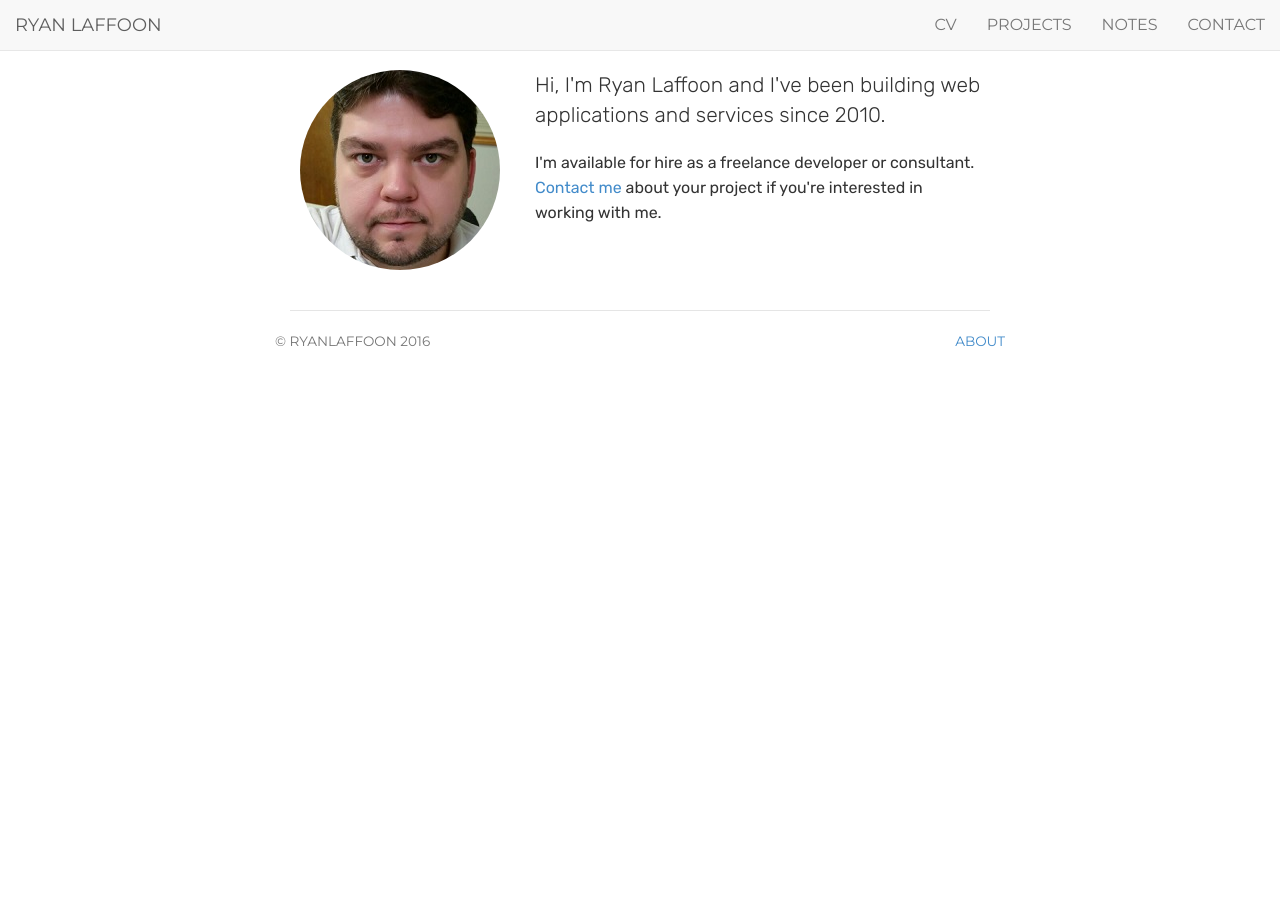
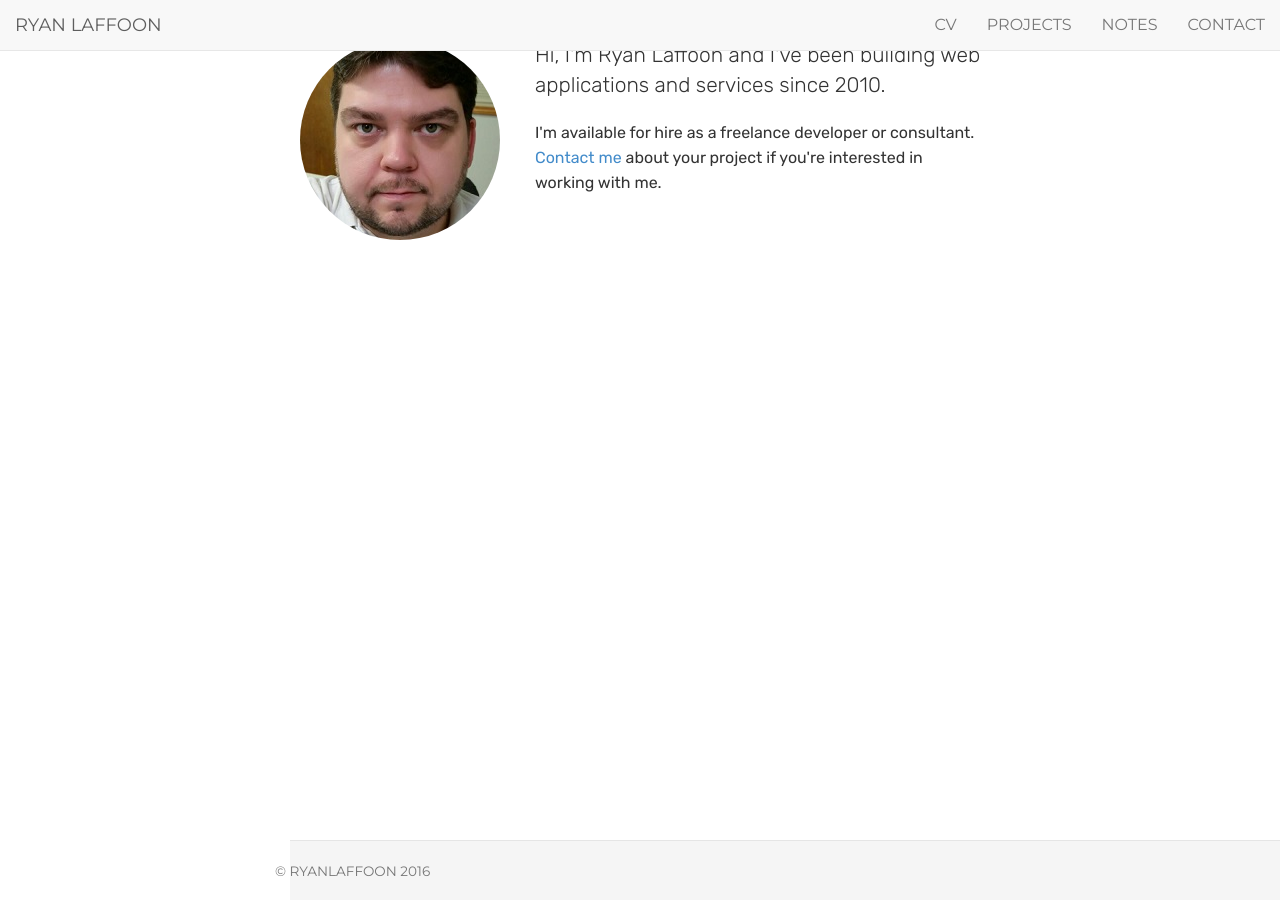
Before and after one commit to ryanlaffoon/ryanlaffoon.github.io, a Jekyll site: the page built from index.html, in a window 1280 px wide. Built offline with Jekyll 4.4.1, drawn with Linux system fonts in a browser that asks for light colours.

Commit message:
Update style.css

```diff
--- a/css/style.css
+++ b/css/style.css
@@ -12,11 +12,17 @@
 /* Masthead */
 .header, .footer, .header { font-family: 'Montserrat', Helvetica, sans-serif; text-transform: uppercase; font-weight: normal; }
 
-.header{
+body > .container{
 	margin-bottom: 70px;
 }
 
-
+.footer{
+    position: absolute;
+    bottom: 0;
+    width: 100%;
+    height: 60px;
+    background-color: #f5f5f5;
+}
 
 /* Navigation */
 h3.text-muted a {text-decoration: none; color: #999999; }
```
